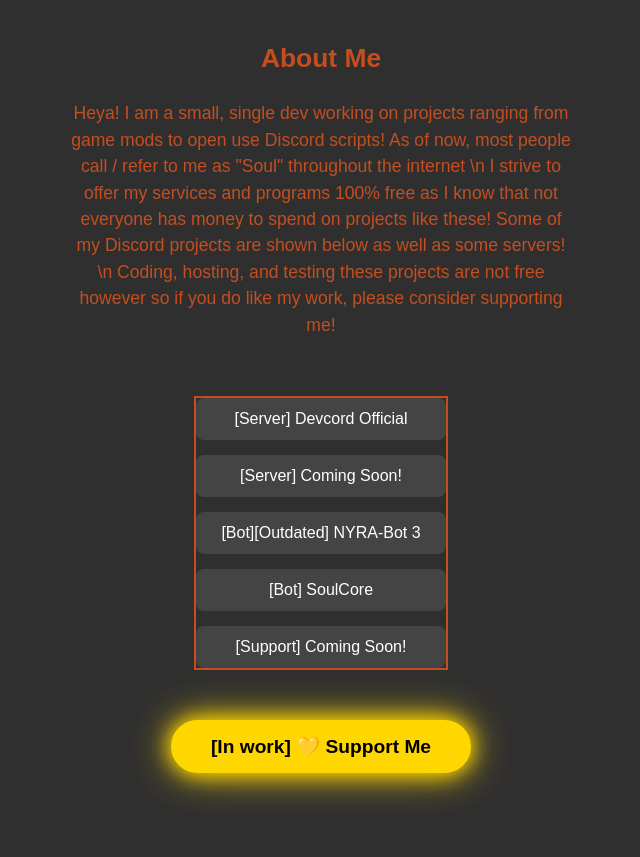
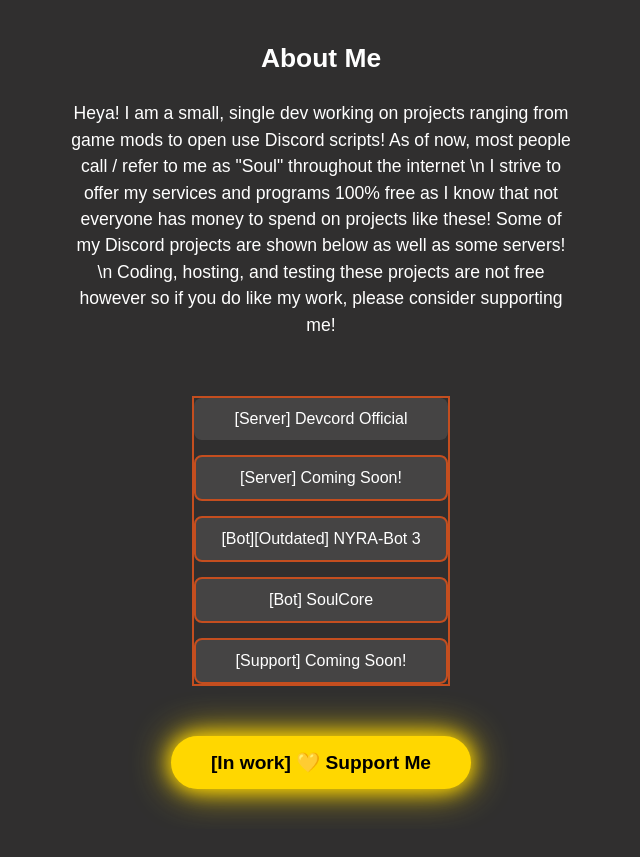
Before and after one commit to nyra-official/SoulDev.github.io, a plain HTML site: page index.html in a window 1280 px wide. Shown: the part 231-1088 px from the top of the page, without its empty margins (319-959 px from the left). Drawn offline with Linux system fonts and the light colour scheme.

Commit message:
Update index.html
Color for buttons

```diff
--- a/index.html
+++ b/index.html
@@ -36,7 +36,6 @@
       font-size: 1.1rem;
       line-height: 1.5;
       padding: 0 20px;
-      color: #C44E1F;
     }
 
     /* Links */
@@ -119,11 +118,11 @@
 
   <!-- Links -->
   <div class="links">
-    <a href="https://discord.gg/M3cTycwhPc">[Server] Devcord Official</a>
-    <a href="#">[Server] Coming Soon!</a>
-    <a href="https://discord.com/oauth2/authorize?client_id=1396678263513813113">[Bot][Outdated] NYRA-Bot 3</a>
-    <a href="https://discord.com/oauth2/authorize?client_id=1411150337984823399">[Bot] SoulCore</a>
-    <a href="#">[Support] Coming Soon!</a>
+    <a href style="https://discord.gg/M3cTycwhPc" style="border: 2px solid #C44E1F;">[Server] Devcord Official</a>
+    <a href="#" style="border: 2px solid #C44E1F;">[Server] Coming Soon!</a>
+    <a href="https://discord.com/oauth2/authorize?client_id=1396678263513813113" style="border: 2px solid #C44E1F;">[Bot][Outdated] NYRA-Bot 3</a>
+    <a href="https://discord.com/oauth2/authorize?client_id=1411150337984823399" style="border: 2px solid #C44E1F;">[Bot] SoulCore</a>
+    <a href="#" style="border: 2px solid #C44E1F;">[Support] Coming Soon!</a>
   </div>
 
   <!-- Support Me Button -->
```
